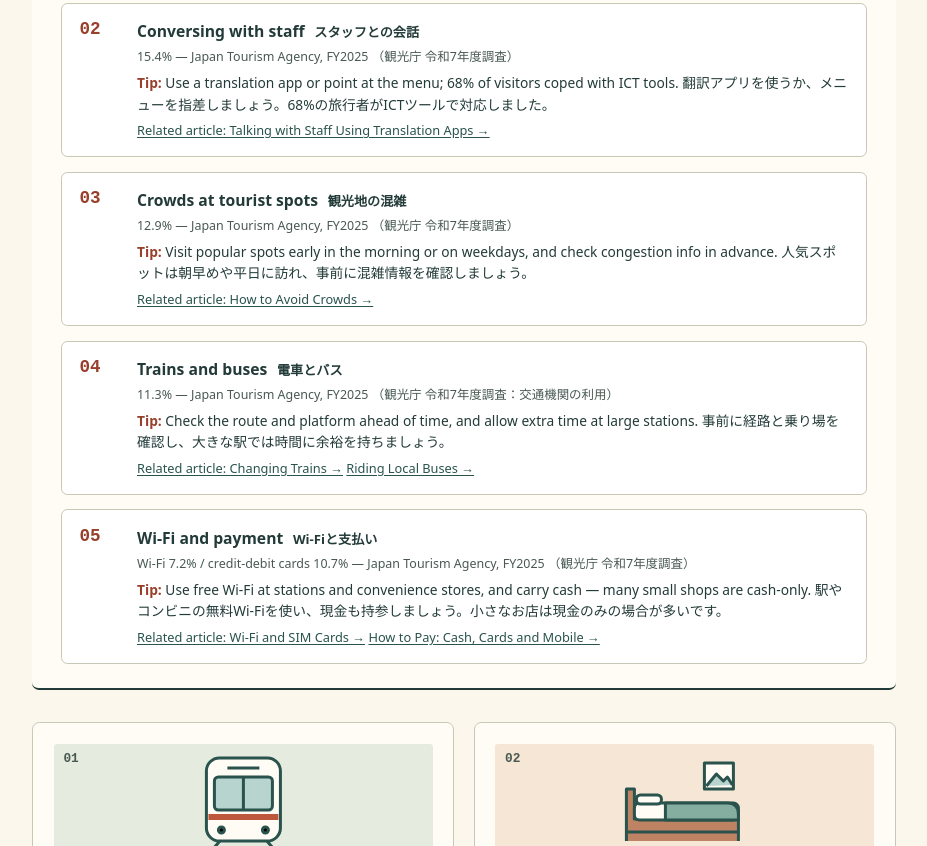
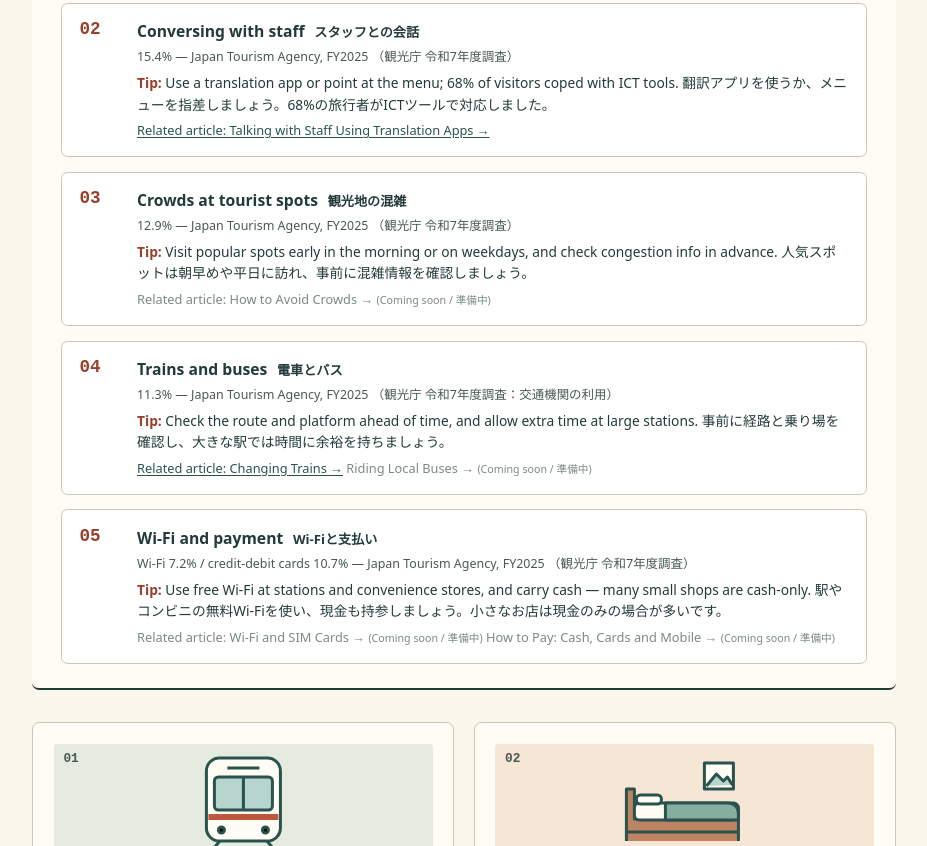
Before and after one commit to mbpTYO/japan-guide, a plain HTML site: page index.html in a window 1280 px wide. Shown: the part 550-1396 px from the top of the page, without its empty margins (176-1103 px from the left). Drawn offline with Linux system fonts and the light colour scheme.

Commit message:
自動公開 2026-11-24 15:09

```diff
--- a/index.html
+++ b/index.html
@@ -82,7 +82,7 @@
           <h3>Crowds at tourist spots <span lang="ja">観光地の混雑</span></h3>
           <p class="rank-stat">12.9% — Japan Tourism Agency, FY2025 <span lang="ja">（観光庁 令和7年度調査）</span></p>
           <p class="rank-tip"><strong>Tip:</strong> Visit popular spots early in the morning or on weekdays, and check congestion info in advance. <span lang="ja">人気スポットは朝早めや平日に訪れ、事前に混雑情報を確認しましょう。</span></p>
-          <p class="rank-link"><a href="pages/avoid-crowds.html">Related article: How to Avoid Crowds →</a></p>
+          <p class="rank-link"><span class="soon" style="opacity:.6">Related article: How to Avoid Crowds → <small>(Coming soon / 準備中)</small></span></p>
         </div>
       </li>
       <li>
@@ -91,7 +91,7 @@
           <h3>Trains and buses <span lang="ja">電車とバス</span></h3>
           <p class="rank-stat">11.3% — Japan Tourism Agency, FY2025 <span lang="ja">（観光庁 令和7年度調査：交通機関の利用）</span></p>
           <p class="rank-tip"><strong>Tip:</strong> Check the route and platform ahead of time, and allow extra time at large stations. <span lang="ja">事前に経路と乗り場を確認し、大きな駅では時間に余裕を持ちましょう。</span></p>
-          <p class="rank-link"><a href="pages/train-transfer.html">Related article: Changing Trains →</a> <a href="pages/local-bus.html">Riding Local Buses →</a></p>
+          <p class="rank-link"><a href="pages/train-transfer.html">Related article: Changing Trains →</a> <span class="soon" style="opacity:.6">Riding Local Buses → <small>(Coming soon / 準備中)</small></span></p>
         </div>
       </li>
       <li>
@@ -100,7 +100,7 @@
           <h3>Wi-Fi and payment <span lang="ja">Wi-Fiと支払い</span></h3>
           <p class="rank-stat">Wi-Fi 7.2% / credit-debit cards 10.7% — Japan Tourism Agency, FY2025 <span lang="ja">（観光庁 令和7年度調査）</span></p>
           <p class="rank-tip"><strong>Tip:</strong> Use free Wi-Fi at stations and convenience stores, and carry cash — many small shops are cash-only. <span lang="ja">駅やコンビニの無料Wi-Fiを使い、現金も持参しましょう。小さなお店は現金のみの場合が多いです。</span></p>
-          <p class="rank-link"><a href="pages/wifi-sim.html">Related article: Wi-Fi and SIM Cards →</a> <a href="pages/payment.html">How to Pay: Cash, Cards and Mobile →</a></p>
+          <p class="rank-link"><span class="soon" style="opacity:.6">Related article: Wi-Fi and SIM Cards → <small>(Coming soon / 準備中)</small></span> <span class="soon" style="opacity:.6">How to Pay: Cash, Cards and Mobile → <small>(Coming soon / 準備中)</small></span></p>
         </div>
       </li>
     </ol>
```
